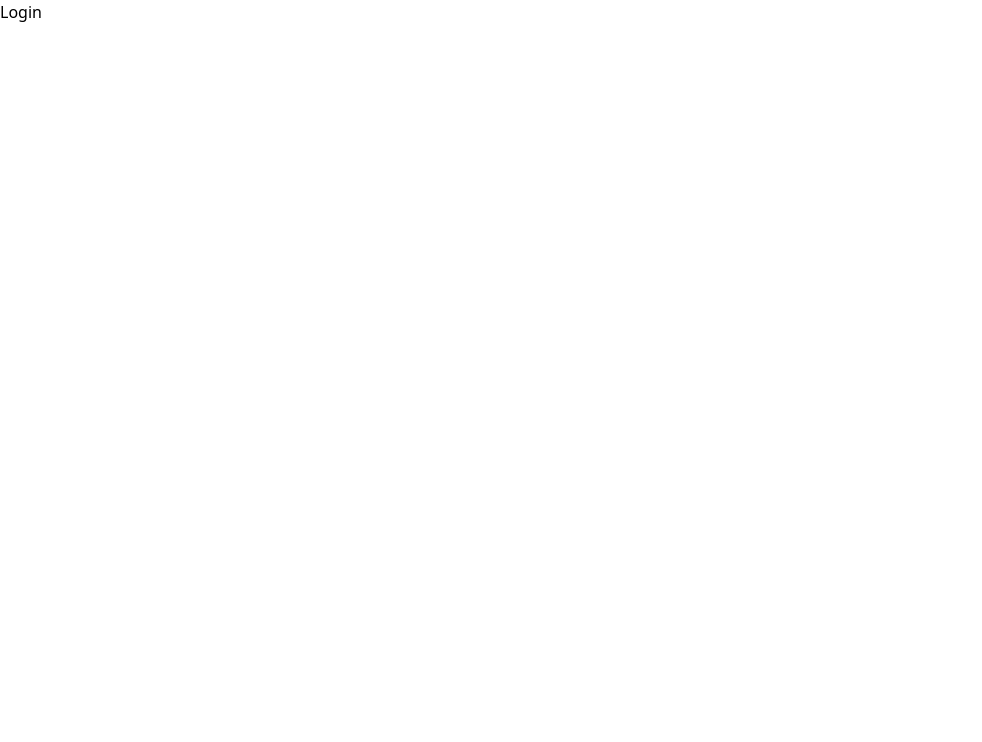
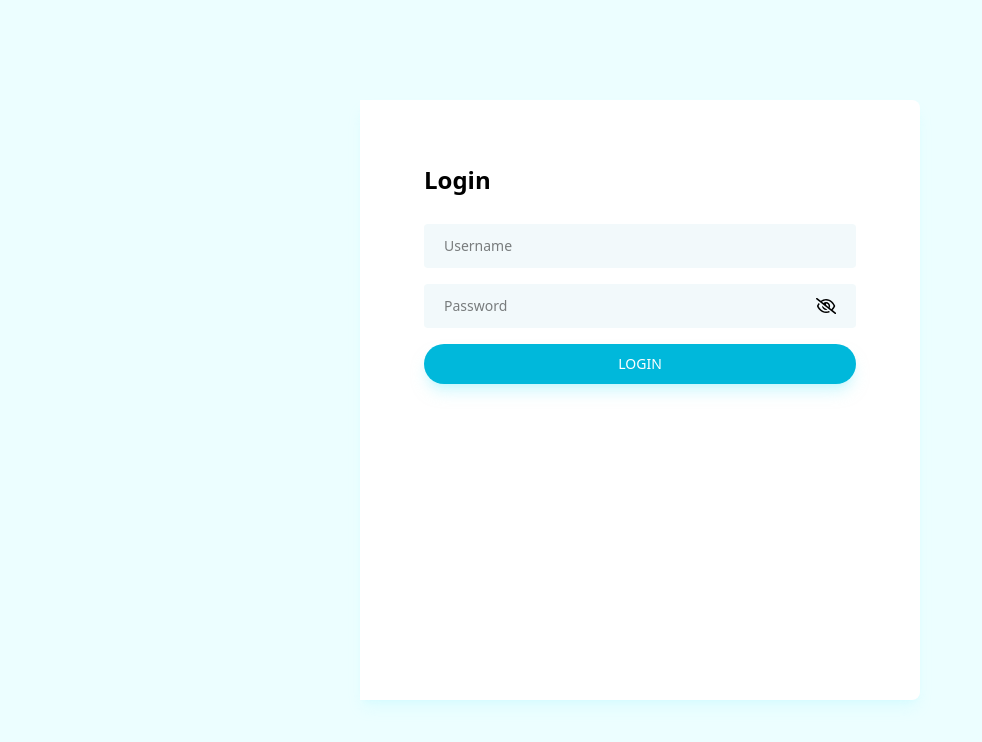
Before and after one commit to arjun2598/crowdtasksg-assessment, a React (Vite) app in the folder frontend/app/: page /login in a window 1280 px wide. Shown: the top 742 px of the page, without its empty margins (0-982 px from the left). Built offline with nearby package versions, Linux system fonts and the light colour scheme.

Commit message:
Create login page

```diff
--- a/frontend/app/package.json
+++ b/frontend/app/package.json
@@ -11,8 +11,10 @@
   },
   "dependencies": {
     "@tailwindcss/vite": "^4.0.9",
+    "axios": "^1.8.1",
     "react": "^19.0.0",
     "react-dom": "^19.0.0",
+    "react-icons": "^5.5.0",
     "react-router-dom": "^7.2.0",
     "tailwindcss": "^4.0.9"
   },
--- /dev/null
+++ b/frontend/app/src/PasswordInput.jsx
@@ -0,0 +1,38 @@
+import React, { useState } from 'react';
+import { FaRegEye, FaRegEyeSlash } from "react-icons/fa6";
+
+const PasswordInput = ({ value, onChange, placeholder }) => {
+    const [isShowPassword, setIsShowPassword] = useState(false);
+
+    const toggleShowPassword = () => {
+        setIsShowPassword(!isShowPassword);
+    };
+
+    return (
+        <div className='flex items-center bg-cyan-600/5 px-5 rounded mb-3'>
+            <input
+                value={value} // current password being typed
+                onChange={onChange}
+                placeholder={placeholder || "Password"}
+                type={isShowPassword ? "text" : "password"} // differentiates how typed password is displayed
+                className="w-full text-sm bg-transparent py-3 mr-3 rounded outline-none"
+            />
+
+            {isShowPassword ? (
+                <FaRegEye
+                    size={22}
+                    className="cursor-pointer"
+                    onClick={() => toggleShowPassword()}
+                />
+            ) : (
+                <FaRegEyeSlash
+                    size={22}
+                    className="cursor-pointer"
+                    onClick={() => toggleShowPassword()}
+                />
+            )}
+        </div>
+    );
+};
+
+export default PasswordInput
--- /dev/null
+++ b/frontend/app/src/axiosInstance.js
@@ -0,0 +1,24 @@
+import axios from "axios";
+
+const axiosInstance = axios.create({
+    baseURL: "http://localhost:8000", // prepended to URLs for all requests
+    timeout: 10000, // 10000ms = 10s
+    headers: {
+        "Content-Type": "application/json", // specify json format
+    },
+});
+
+axiosInstance.interceptors.request.use(
+    (config) => {
+        const accessToken = localStorage.getItem("token"); // localStorage uses data stored in browser
+        if (accessToken) {
+            config.headers.Authorization = `Bearer ${accessToken}`; // update request with token if present
+        }
+        return config;
+    },
+    (error) => {
+        return Promise.reject(error); // ensure error is handled properly
+    }
+);
+
+export default axiosInstance;
--- a/frontend/app/src/index.css
+++ b/frontend/app/src/index.css
@@ -1,5 +1,9 @@
 @import "tailwindcss";
 
-:root {
+.input-box {
+    @apply w-full text-sm bg-cyan-600/5 rounded px-5 py-3 mb-4 outline-none;
+}
 
+.btn-primary {
+    @apply w-full text-sm font-medium text-white bg-cyan-500 shadow-lg shadow-cyan-200/50 p-[10px] rounded-full my-1 hover:bg-cyan-400 hover:cursor-pointer;
 }
--- a/frontend/app/src/pages/Login.jsx
+++ b/frontend/app/src/pages/Login.jsx
@@ -1,9 +1,88 @@
-import React from 'react'
+import React, { useState } from 'react'
+import PasswordInput from '../PasswordInput';
+import { useNavigate } from 'react-router-dom';
+import axiosInstance from '../axiosInstance';
 
 const Login = () => {
-  return (
-    <div>Login</div>
-  )
-}
+    const [username, setUsername] = useState("");
+    const [password, setPassword] = useState("");
+    const [error, setError] = useState(null);
+
+    const navigate = useNavigate();
+
+    const handleLogin = async (e) => {
+        e.preventDefault(); // prevents default submission of form
+
+        if (!username) {
+            setError("Please enter a username.");
+            return;
+        }
+
+        if (!password) {
+            setError("Please enter a password.");
+            return;
+        }
+
+        setError("");
+
+        // Login API Call
+        try {
+            const response = await axiosInstance.post("/login", {
+                username: username,
+                password: password,
+            });
+
+            // Handle Successful login response
+            if (response.data && response.data.accessToken) {
+                localStorage.setItem("token", response.data.accessToken); // store access token if present
+                navigate("/dashboard"); // route to home page
+            }
+        } catch (error) {
+            if (error.response && error.response.data && error.response.data.message) {
+                setError(error.response.data.message);
+            } else {
+                setError("An unexpected error occurred. Please try again.");
+            }
+        }
+    };
+
+    return (
+        <div className='h-screen bg-cyan-50 overflow-hidden relative'>
+            <div className='login-ui-box right-10 -top-40' />
+            <div className='login-ui-box bg-cyan-200 -bottom-40 right-1/2' />
+
+            <div className='container h-screen flex items-center justify-center px-20 mx-auto'>
+                <div className='w-2/4 h-[75vh] bg-white rounded-r-lg relative p-16 shadow-lg shadow-cyan-200/20'>
+                    <form onSubmit={handleLogin}>
+                        <h4 className='text-2xl font-semibold mb-7'>Login</h4>
+
+                        <input
+                            type='text'
+                            placeholder='Username'
+                            className='input-box'
+                            value={username}
+                            onChange={({ target }) => {
+                                setUsername(target.value)
+                            }}
+                        />
+
+                        <PasswordInput
+                            value={password}
+                            onChange={({ target }) => {
+                                setPassword(target.value)
+                            }}
+                        />
+
+                        {error && <p className="text-red-500 text-xs pb-1">{error}</p>}
+
+                        <button type='submit' className='btn-primary'>
+                            LOGIN
+                        </button>
+                    </form>
+                </div>
+            </div>
+        </div>
+    );
+};
 
 export default Login
```
Also changed, not shown: 1 other file (tests, documents, lock files or other folders).
